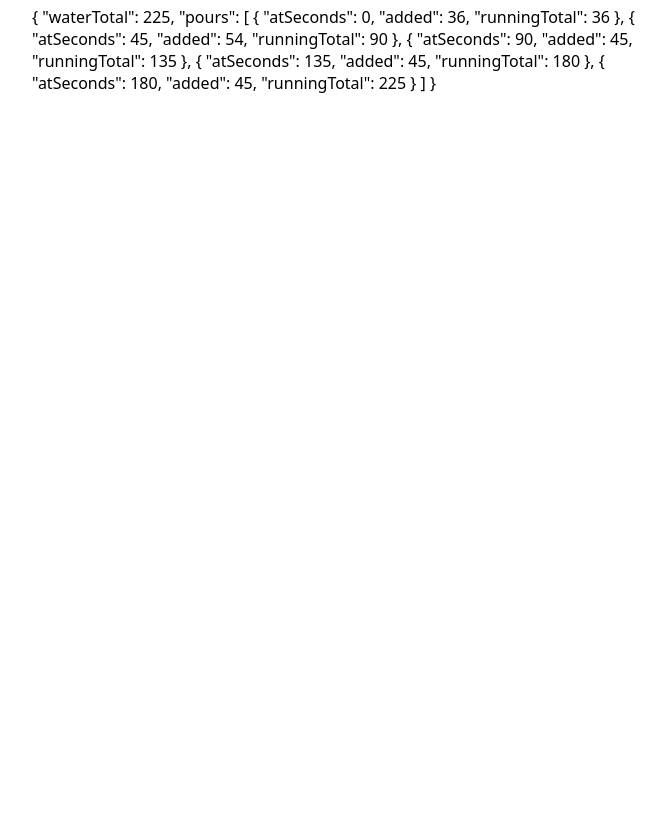
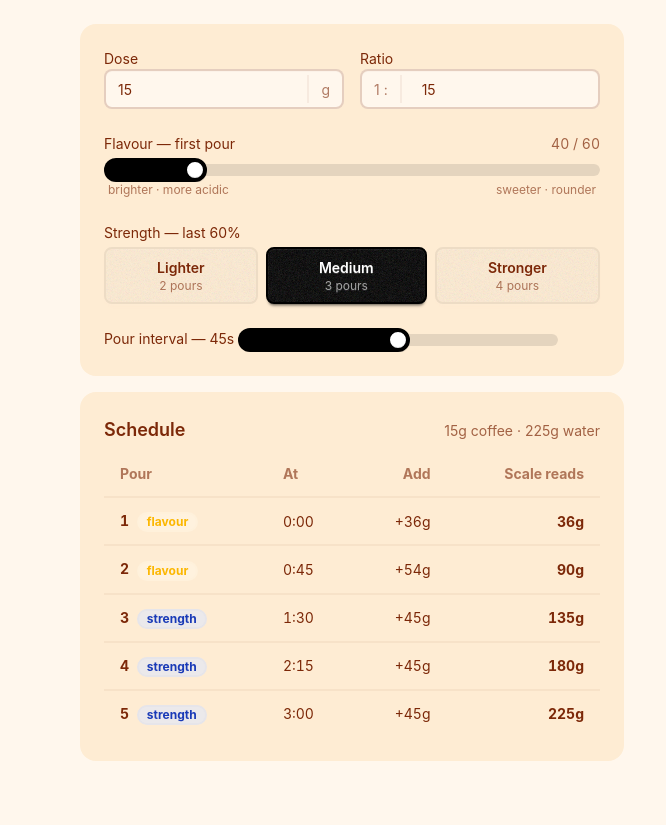
Before and after one commit to lucasctl/bloom, a website with bundled scripts: page src/index.html in a window 1280 px wide. Shown: the part 96-921 px from the top of the page, without its empty margins (288-954 px from the left). Before the commit the page ends 800 px from the top, so only its background shows below. Built offline with nearby package versions, Linux system fonts and the light colour scheme.

Commit message:
feat: 4:6 calculator with tailwind + daisyui

```diff
--- /dev/null
+++ b/build.ts
@@ -0,0 +1,16 @@
+import tailwind from "bun-plugin-tailwind";
+
+const result = await Bun.build({
+  entrypoints: ["./src/index.html"],
+  outdir: "./dist",
+  minify: true,
+  plugins: [tailwind],
+});
+
+if (!result.success) {
+  for (const log of result.logs) console.error(log);
+  process.exit(1);
+}
+for (const artifact of result.outputs) {
+  console.log(`${artifact.path.replace(process.cwd(), ".")}  ${(artifact.size / 1024).toFixed(1)} KB`);
+}
--- /dev/null
+++ b/bunfig.toml
@@ -0,0 +1,2 @@
+[serve.static]
+plugins = ["bun-plugin-tailwind"]
--- a/src/index.html
+++ b/src/index.html
@@ -9,8 +9,11 @@
     <script type="module" src="./main.ts"></script>
   </head>
   <body>
-    <main>
-      <h1>Bloom</h1>
+    <main class="mx-auto max-w-xl p-4 pb-16">
+      <header class="py-6">
+        <h1 class="text-3xl font-bold">Bloom</h1>
+        <p class="opacity-70 text-sm">4:6 pour-over calculator &amp; brew log</p>
+      </header>
       <section id="calculator"></section>
       <section id="log-form" hidden></section>
       <section id="history"></section>
--- a/src/main.ts
+++ b/src/main.ts
@@ -1,12 +1,3 @@
-import { calculateRecipe } from "./recipe.ts";
+import { mountCalculator } from "./ui/calculator.ts";
 
-// Placeholder boot — calculator UI is next (plan.md §12, step 2).
-const recipe = calculateRecipe({
-  dose: 15,
-  ratio: 15,
-  flavourSplitFirst: 40,
-  strengthPours: 3,
-  pourIntervalSeconds: 45,
-});
-
-document.querySelector("#calculator")!.textContent = JSON.stringify(recipe, null, 2);
+mountCalculator(document.querySelector<HTMLElement>("#calculator")!);
--- a/src/styles.css
+++ b/src/styles.css
@@ -1,11 +1,4 @@
-:root {
-  color-scheme: light dark;
-  --accent: #6f4e37;
-  font-family: system-ui, sans-serif;
+@import "tailwindcss";
+@plugin "daisyui" {
+  themes: caramellatte --default, coffee --prefersdark;
 }
-
-body {
-  margin: 0 auto;
-  max-width: 40rem;
-  padding: 1rem;
-}
--- /dev/null
+++ b/src/ui/calculator.ts
@@ -0,0 +1,160 @@
+import { calculateRecipe, type RecipeInput } from "../recipe.ts";
+
+const STRENGTH_OPTIONS = [
+  { value: 2, label: "Lighter", hint: "2 pours" },
+  { value: 3, label: "Medium", hint: "3 pours" },
+  { value: 4, label: "Stronger", hint: "4 pours" },
+] as const;
+
+const DEFAULTS: RecipeInput = {
+  dose: 15,
+  ratio: 15,
+  flavourSplitFirst: 40,
+  strengthPours: 3,
+  pourIntervalSeconds: 45,
+};
+
+function formatTime(seconds: number): string {
+  const m = Math.floor(seconds / 60);
+  const s = seconds % 60;
+  return `${m}:${String(s).padStart(2, "0")}`;
+}
+
+function radioGroup(
+  name: string,
+  options: readonly { value: number; label: string; hint: string }[],
+  selected: number,
+): string {
+  return options
+    .map(
+      (o) => `
+        <label class="btn grow flex-col gap-0 h-auto py-2 has-checked:btn-primary">
+          <input type="radio" name="${name}" value="${o.value}" class="hidden" ${o.value === selected ? "checked" : ""} />
+          <span>${o.label}</span>
+          <span class="text-xs opacity-60 font-normal">${o.hint}</span>
+        </label>`,
+    )
+    .join("");
+}
+
+export function mountCalculator(
+  root: HTMLElement,
+  onChange?: (input: RecipeInput) => void,
+): void {
+  const input = { ...DEFAULTS };
+
+  root.innerHTML = `
+    <div class="card bg-base-200">
+      <div class="card-body gap-6">
+        <div class="grid grid-cols-2 gap-4">
+          <label class="form-control">
+            <span class="label-text pb-1">Dose</span>
+            <label class="input w-full">
+              <input name="dose" type="number" inputmode="decimal" min="1" step="0.5" value="${input.dose}" class="grow" />
+              <span class="label">g</span>
+            </label>
+          </label>
+          <label class="form-control">
+            <span class="label-text pb-1">Ratio</span>
+            <label class="input w-full">
+              <span class="label">1 :</span>
+              <input name="ratio" type="number" inputmode="decimal" min="8" max="25" step="0.5" value="${input.ratio}" class="grow" />
+            </label>
+          </label>
+        </div>
+
+        <div>
+          <div class="flex items-baseline justify-between">
+            <span class="label-text">Flavour — first pour</span>
+            <span class="text-sm tabular-nums opacity-70" data-split>${input.flavourSplitFirst} / ${100 - input.flavourSplitFirst}</span>
+          </div>
+          <input name="flavourSplitFirst" type="range" min="35" max="65" step="5" value="${input.flavourSplitFirst}" class="range range-primary w-full mt-1" />
+          <div class="flex justify-between text-xs opacity-60 px-1">
+            <span>brighter · more acidic</span>
+            <span>sweeter · rounder</span>
+          </div>
+        </div>
+
+        <div>
+          <span class="label-text">Strength — last 60%</span>
+          <div class="flex gap-2 pt-1" role="radiogroup">
+            ${radioGroup("strengthPours", STRENGTH_OPTIONS, input.strengthPours)}
+          </div>
+        </div>
+
+        <label class="form-control">
+          <span class="label-text pb-1">Pour interval — <span data-interval>${input.pourIntervalSeconds}</span>s</span>
+          <input name="pourIntervalSeconds" type="range" min="30" max="60" step="5" value="${input.pourIntervalSeconds}" class="range range-primary" />
+        </label>
+      </div>
+    </div>
+
+    <div class="card bg-base-200 mt-4">
+      <div class="card-body">
+        <div class="flex items-baseline justify-between">
+          <h2 class="card-title">Schedule</h2>
+          <span class="text-sm opacity-70" data-total></span>
+        </div>
+        <div class="overflow-x-auto">
+          <table class="table table-zebra">
+            <thead>
+              <tr><th>Pour</th><th>At</th><th class="text-right">Add</th><th class="text-right">Scale reads</th></tr>
+            </thead>
+            <tbody data-schedule></tbody>
+          </table>
+        </div>
+      </div>
+    </div>
+  `;
+
+  const scheduleBody = root.querySelector("[data-schedule]")!;
+  const totalEl = root.querySelector("[data-total]")!;
+  const intervalEl = root.querySelector("[data-interval]")!;
+  const splitEl = root.querySelector("[data-split]")!;
+
+  function render() {
+    const { waterTotal, pours } = calculateRecipe(input);
+    totalEl.textContent = `${input.dose}g coffee · ${waterTotal}g water`;
+    scheduleBody.innerHTML = pours
+      .map(
+        (p, i) => `
+          <tr>
+            <td class="font-bold tabular-nums">${i + 1} <span class="badge badge-soft badge-sm ml-1 ${i < 2 ? "badge-warning" : "badge-info"}">${i < 2 ? "flavour" : "strength"}</span></td>
+            <td class="tabular-nums">${formatTime(p.atSeconds)}</td>
+            <td class="text-right tabular-nums">+${p.added}g</td>
+            <td class="text-right tabular-nums font-bold">${p.runningTotal}g</td>
+          </tr>`,
+      )
+      .join("");
+    onChange?.({ ...input });
+  }
+
+  root.addEventListener("input", (e) => {
+    const el = e.target as HTMLInputElement;
+    const value = Number(el.value);
+    if (!el.name || Number.isNaN(value)) return;
+
+    switch (el.name) {
+      case "dose":
+        if (value > 0) input.dose = value;
+        break;
+      case "ratio":
+        if (value > 0) input.ratio = value;
+        break;
+      case "flavourSplitFirst":
+        input.flavourSplitFirst = value;
+        splitEl.textContent = `${value} / ${100 - value}`;
+        break;
+      case "strengthPours":
+        if (value === 2 || value === 3 || value === 4) input.strengthPours = value;
+        break;
+      case "pourIntervalSeconds":
+        input.pourIntervalSeconds = value;
+        intervalEl.textContent = String(value);
+        break;
+    }
+    render();
+  });
+
+  render();
+}
```
Also changed, not shown: package.json (+5 -2 lines), 1 other file.
